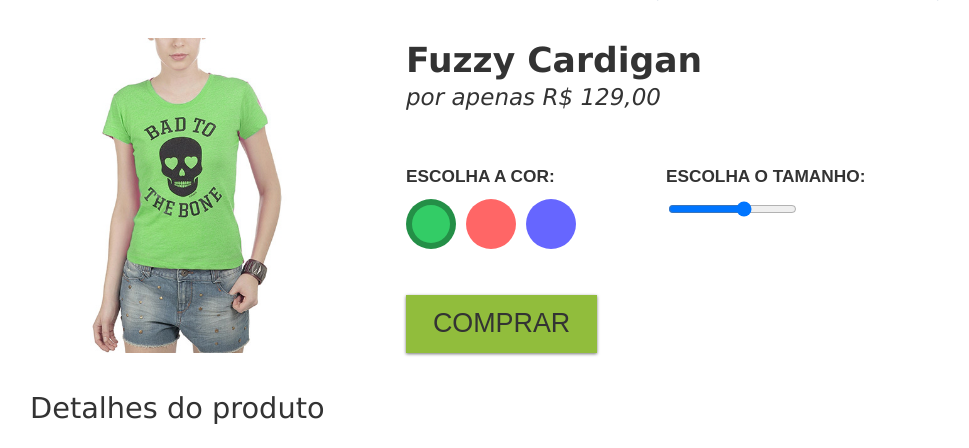
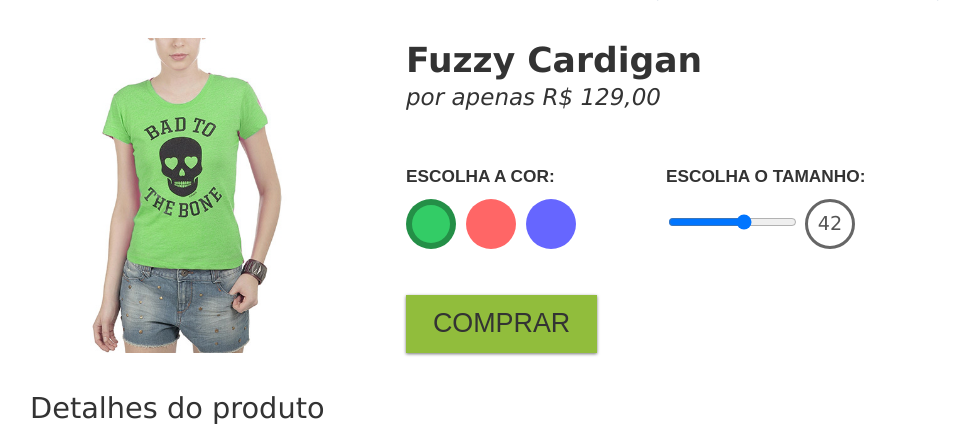
Before and after one commit to gabsferreira/mirrorfashion-final, a PHP site: page /produto.php in a window 1280 px wide. Shown: the part 88-536 px from the top of the page, without its empty margins (140-1109 px from the left). Run offline with PHP 8.4, Linux system fonts and the light colour scheme.

Commit message:
Exercicios 12.9

```diff
--- a/css/estilos.css
+++ b/css/estilos.css
@@ -318,3 +318,14 @@ footer .container {
 .painel-compacto button {
   display: block;
 }
+
+.tamanhos output {
+    display: inline-block;
+    height: 44px;
+    width: 44px;
+    line-height: 44px;
+    text-align: center;
+    border: 3px solid #666;
+    border-radius: 50%;
+    color: #555;
+}
--- a/produto.php
+++ b/produto.php
@@ -40,6 +40,7 @@
                         <fieldset class="tamanhos">
                             <legend>Escolha o tamanho:</legend>
                             <input type="range" min="36" max="46" value="42" step="2" name="tamanho" id="tamanho">
+                            <output for="tamanho" name="valortamanho">42</output>
                         </fieldset>
 
                         <input type="submit" class="comprar" value="Comprar">
@@ -87,5 +88,11 @@
             </div>
         </div>
         <?php include("rodape.php"); ?>
+        <script src="js/jquery.js"></script>
+        <script>
+            $('[name=tamanho]').on('input', function(){
+                $('[name=valortamanho]').val(this.value);
+            });
+        </script>
     </body>
 </html>
```
